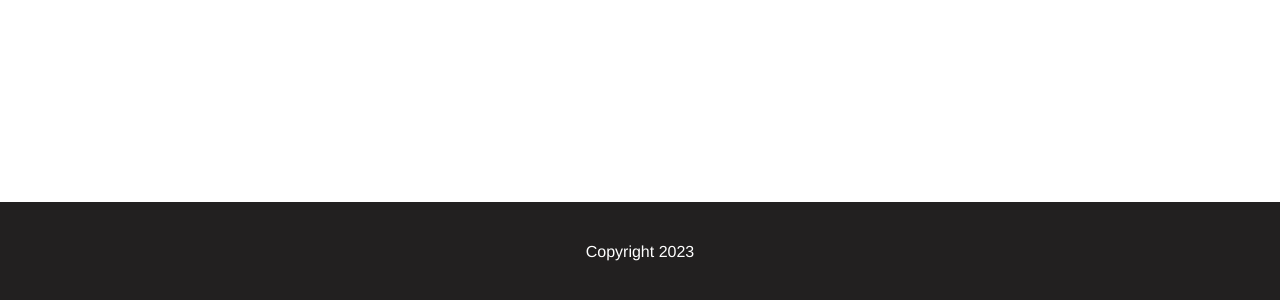
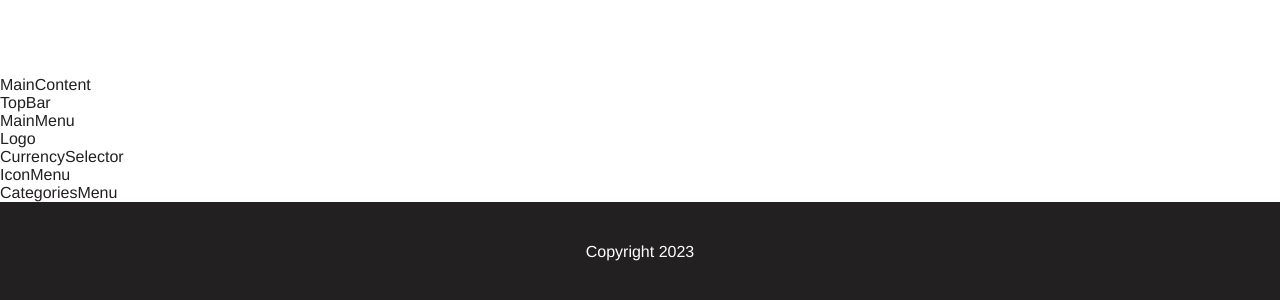
Before and after one commit to WersV/react-online-shop, a React (Vite) app in the folder front-end/: page / in a window 1280 px wide. Shown: the part 498-798 px from the top of the page. Built offline with nearby package versions, Linux system fonts and the light colour scheme.

Commit message:
add Layout children components

```diff
--- a/front-end/src/components/Layout/Layout.jsx
+++ b/front-end/src/components/Layout/Layout.jsx
@@ -1,9 +1,14 @@
 import { Footer } from "../Footer/Footer";
+import { MainContent } from "../MainContent/MainContent";
+import { CategoriesMenu } from "../CategoriesMenu/CategoriesMenu";
+
 import styles from "./Layout.module.css";
 
 export function Layout() {
   return (
     <div className={styles.layoutContainer}>
+      <MainContent />
+      <CategoriesMenu />
       <Footer />
     </div>
   );
--- a/front-end/src/components/MainContent/MainContent.jsx
+++ b/front-end/src/components/MainContent/MainContent.jsx
@@ -1,7 +1,18 @@
+import { TopBar } from "../TopBar/TopBar";
+import { MainMenu } from "../MainMenu/MainMenu";
+import { Logo } from "../Logo/Logo";
+import { CurrencySelector } from "../CurrencySelector/CurrencySelector";
+import { IconMenu } from "../IconMenu/IconMenu";
+
 export function MainContent() {
   return (
     <>
       <p>MainContent</p>
+      <TopBar />
+      <MainMenu />
+      <Logo />
+      <CurrencySelector />
+      <IconMenu />
     </>
   );
 }
```
Also changed, not shown: front-end/src/components/CategoriesMenu/CategoriesMenu.module.css (added), front-end/src/components/CurrencySelector/CurrencySelector.modules.css (added), front-end/src/components/IconMenu/IconMenu.module.css (added), front-end/src/components/Logo/Logo.module.css (added), front-end/src/components/MainContent/MainContent.module.css (added), front-end/src/components/MainMenu/MainMenu.module.css (added), front-end/src/components/TopBar/TopBar.module.css (added).
